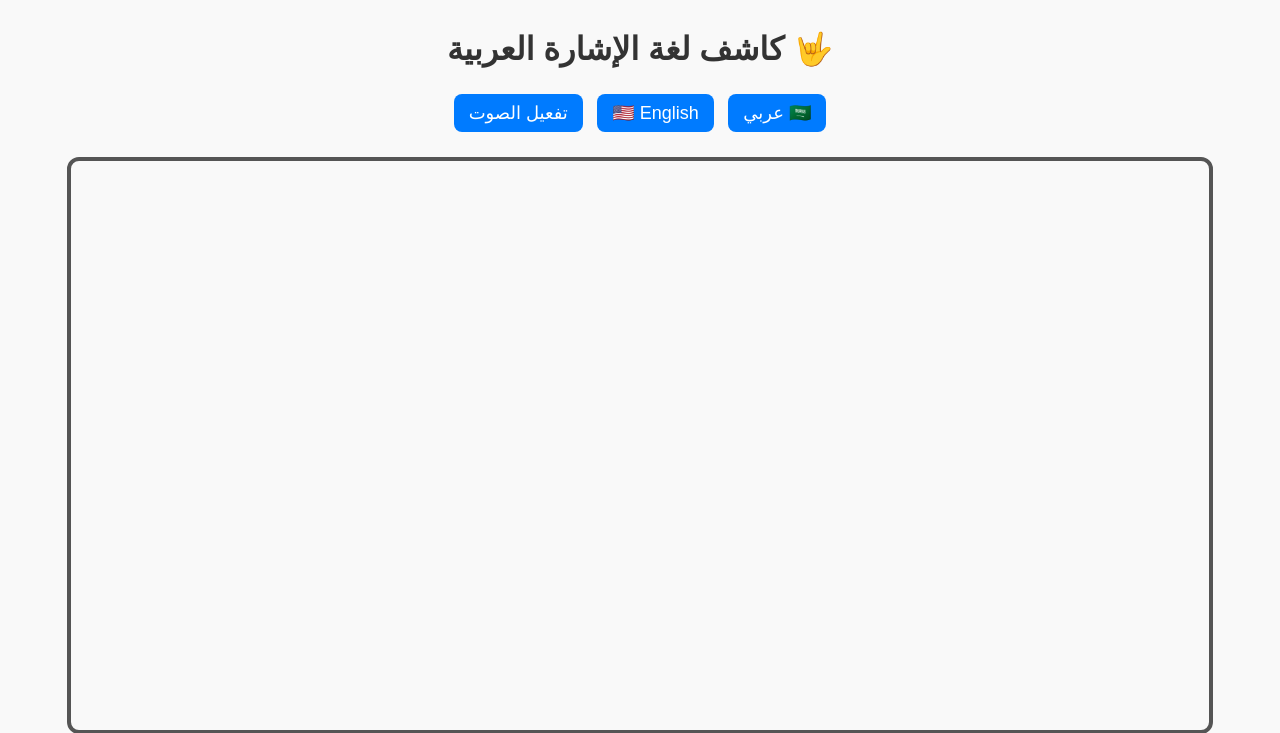
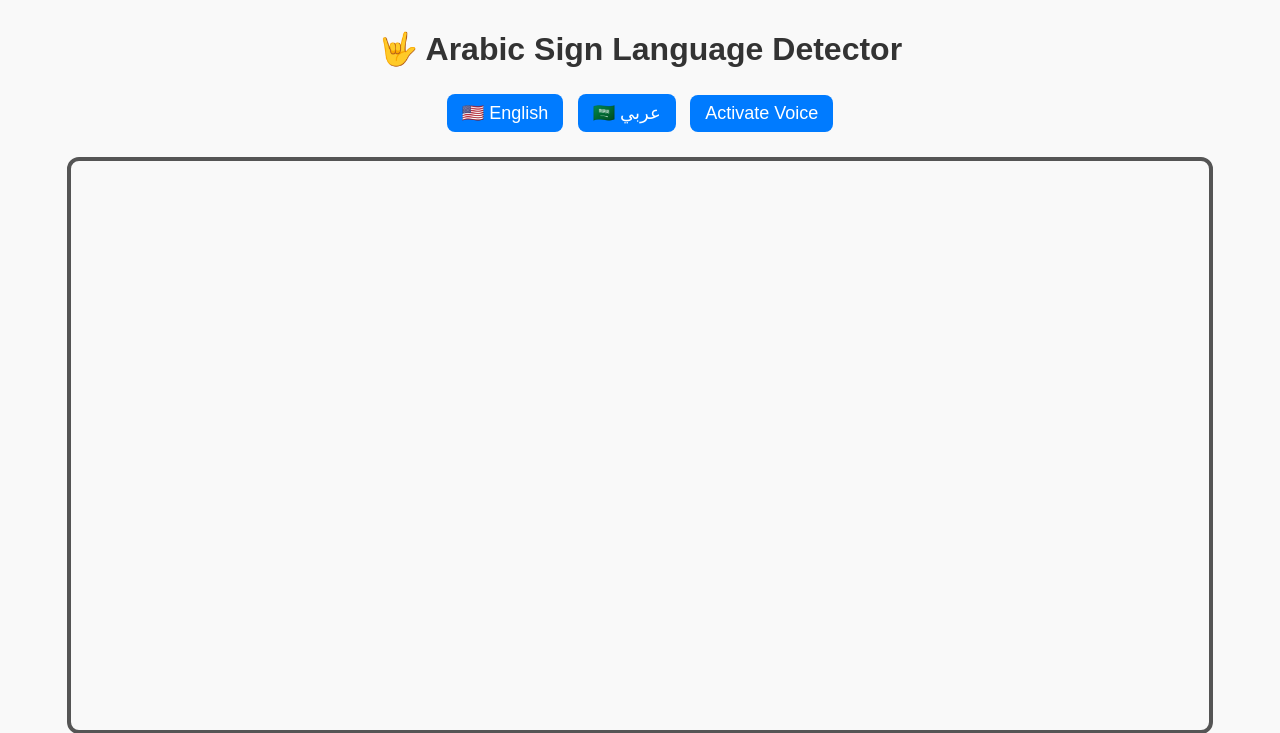
Before and after one commit to ArabicSignLanguageDetector/Arabic-Sign-Language-Detector, a Flask app: page / in a window 1280 px wide. Shown: the top 733 px of the page. Run offline with Flask 3, Linux system fonts and the light colour scheme.

Commit message:
Update index.html

```diff
--- a/templates/index.html
+++ b/templates/index.html
@@ -1,8 +1,8 @@
 <!DOCTYPE html>
-<html lang="ar" dir="rtl">
+<html lang="en" dir="ltr">
 <head>
-  <meta charset="UTF-8" />
-  <title>🤟 كاشف لغة الإشارة العربية – Arabic Sign Language Detector</title>
+  <meta charset="UTF-8">
+  <title>🤟 Arabic Sign Language Detector – كاشف لغة الإشارة العربية</title>
   <style>
     body {
       text-align: center;
@@ -38,20 +38,18 @@
   </style>
 </head>
 <body>
-  <h1 id="title">🤟 كاشف لغة الإشارة العربية</h1>
+  <h1 id="title">🤟 Arabic Sign Language Detector</h1>
   <div id="language-buttons">
+    <button onclick="setLanguage('en')">🇺🇸 English</button>
     <button onclick="setLanguage('ar')">🇸🇦 عربي</button>
-    <button onclick="setLanguage('en')">🇺🇸 English</button>
-    <button onclick="activateSpeech()" id="activateBtn">تفعيل الصوت</button>
+    <button onclick="activateSpeech()" id="activateBtn">Activate Voice</button>
   </div>
   <video id="video" autoplay playsinline></video>
 
   <script>
-    const video = document.getElementById("video");
-    let lastLabel = "";
+    const video = document.getElementById('video');
     let speechEnabled = false;
-    let currentLang = "ar";
-
+    let currentLang = "en";
     let englishVoice = null;
     let arabicVoice = null;
 
@@ -68,11 +66,22 @@
 
     function activateSpeech() {
       const voices = window.speechSynthesis.getVoices();
-      englishVoice = voices.find(v => v.name.toLowerCase().includes("female") && v.lang.startsWith("en"))
-        || voices.find(v => v.lang.startsWith("en"));
-      arabicVoice = voices.find(v => v.lang.startsWith("ar"));
 
-      const msg = new SpeechSynthesisUtterance(currentLang === "ar" ? "تم تفعيل الصوت" : "Voice activated");
+      englishVoice = voices.find(voice =>
+        voice.name.toLowerCase().includes("female") && voice.lang.startsWith("en")
+      ) || voices.find(voice =>
+        voice.name.toLowerCase().includes("samantha")
+      ) || voices.find(voice =>
+        voice.lang.startsWith("en")
+      );
+
+      arabicVoice = voices.find(voice =>
+        voice.lang.startsWith("ar")
+      );
+
+      const msg = new SpeechSynthesisUtterance(
+        currentLang === "ar" ? "تم تفعيل الصوت" : "Voice activated."
+      );
       msg.lang = currentLang === "ar" ? "ar-SA" : "en-US";
       msg.volume = 1.0;
       msg.voice = currentLang === "ar" ? arabicVoice : englishVoice;
@@ -86,8 +95,8 @@
       .then(stream => {
         video.srcObject = stream;
 
-        const canvas = document.createElement("canvas");
-        const ctx = canvas.getContext("2d");
+        const canvas = document.createElement('canvas');
+        const ctx = canvas.getContext('2d');
 
         setInterval(() => {
           canvas.width = video.videoWidth;
@@ -95,44 +104,40 @@
           ctx.drawImage(video, 0, 0, canvas.width, canvas.height);
           canvas.toBlob(blob => {
             const formData = new FormData();
-            formData.append("frame", blob, "frame.jpg");
+            formData.append('frame', blob, 'frame.jpg');
 
-            fetch("/video", {
-              method: "POST",
+            fetch('/video', {
+              method: 'POST',
               body: formData
             })
-              .then(response => response.text())
-              .then(label => {
-                if (
-                  speechEnabled &&
-                  label &&
-                  label.trim() !== "" &&
-                  label.trim().toLowerCase() !== "internal server error" &&
-                  label !== lastLabel
-                ) {
-                  lastLabel = label;
-                  const msg = new SpeechSynthesisUtterance(label);
+              .then(response => response.json())
+              .then(data => {
+                if (speechEnabled && data.label && data.confidence >= 0.6) {
+                  const msg = new SpeechSynthesisUtterance(data.label);
                   msg.lang = "en-US";
                   msg.volume = 1.0;
                   if (englishVoice) msg.voice = englishVoice;
                   window.speechSynthesis.speak(msg);
                 }
               });
-          }, "image/jpeg");
-        }, 300);
+          }, 'image/jpeg');
+        }, 2000); // every 2 seconds
       })
       .catch(error => {
-        alert(currentLang === "ar"
-          ? "فشل الوصول للكاميرا: " + error
-          : "Failed to access camera: " + error);
+        alert(currentLang === "ar" ? 'فشل في الوصول إلى الكاميرا: ' + error : 'Failed to access the camera: ' + error);
       });
 
     window.speechSynthesis.onvoiceschanged = () => {
       if (!englishVoice || !arabicVoice) {
         const voices = window.speechSynthesis.getVoices();
-        englishVoice = voices.find(v => v.name.toLowerCase().includes("female") && v.lang.startsWith("en"))
-          || voices.find(v => v.lang.startsWith("en"));
-        arabicVoice = voices.find(v => v.lang.startsWith("ar"));
+        englishVoice = voices.find(voice =>
+          voice.name.toLowerCase().includes("female") && voice.lang.startsWith("en")
+        ) || voices.find(voice =>
+          voice.lang.startsWith("en")
+        );
+        arabicVoice = voices.find(voice =>
+          voice.lang.startsWith("ar")
+        );
       }
     };
   </script>
```
